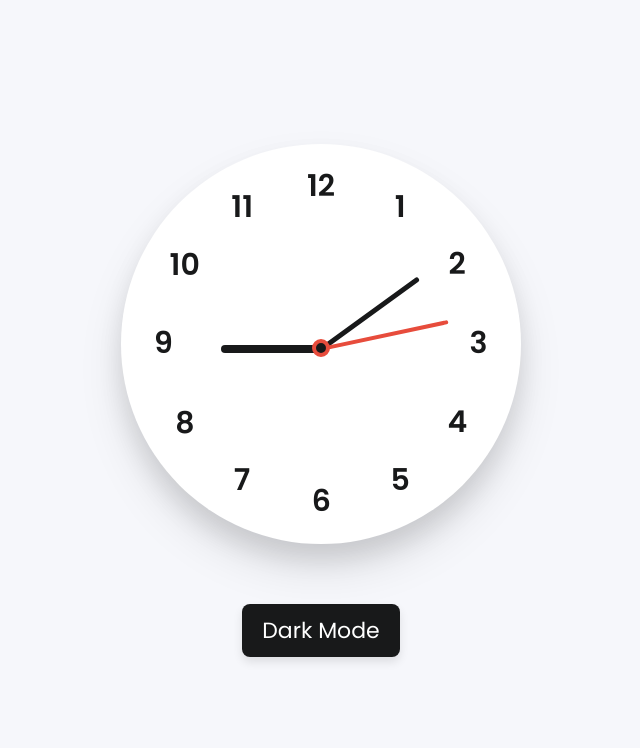
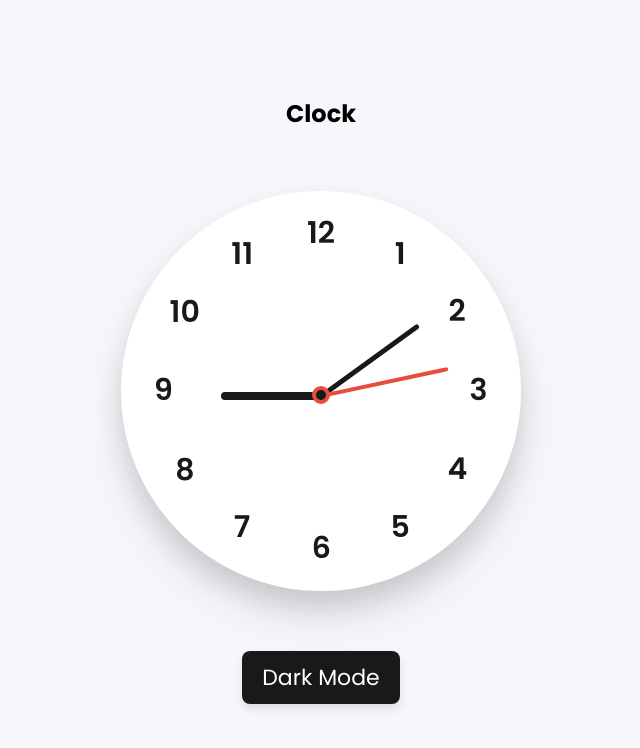
Before and after one commit to prinza16/Analog-Clock-Javacript, a plain HTML site: page index.html in a window 1280 px wide. Shown: the whole page, without its empty margins (319-959 px from the left). Drawn offline with Linux system fonts and the light colour scheme.

Commit message:
add some features

```diff
--- a/index.html
+++ b/index.html
@@ -10,6 +10,7 @@
 </head>
 <body>
     <div class="container">
+        <h2>Clock</h2>
         <div class="clock">
             <label style="--i: 1"><span>1</span></label>
             <label style="--i: 2"><span>2</span></label>
```
